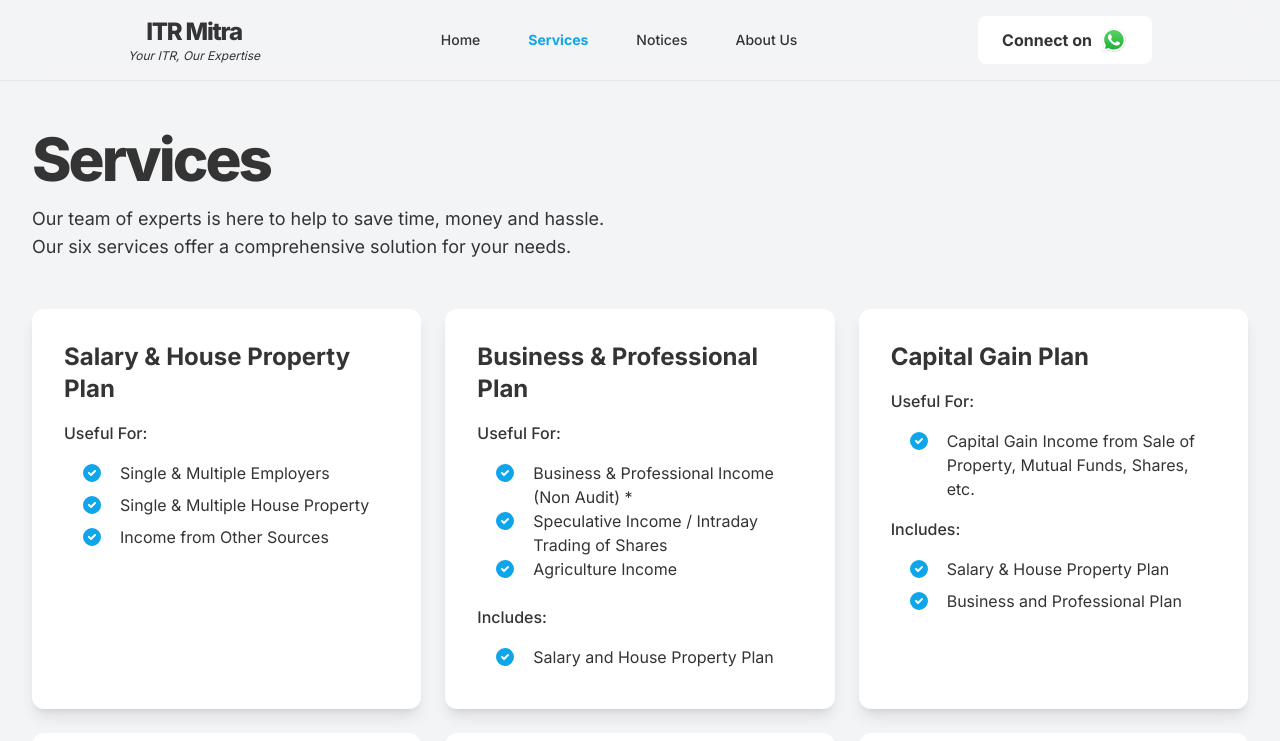
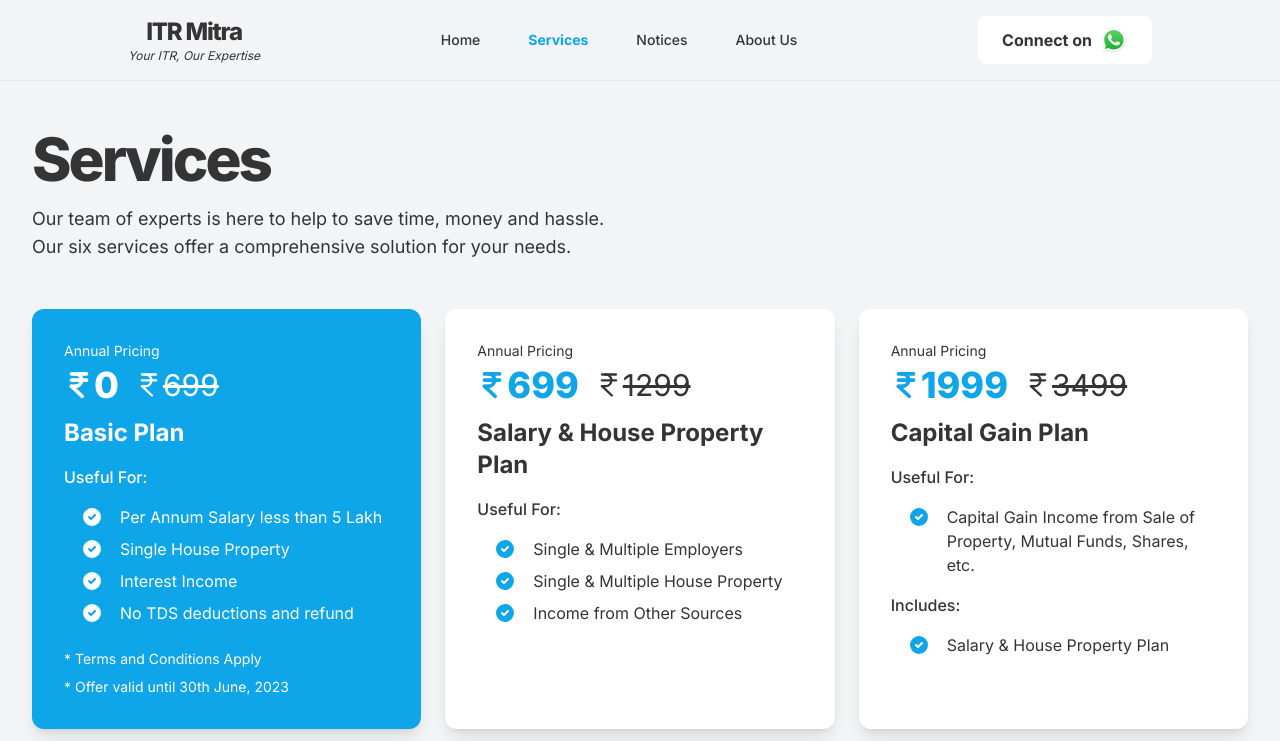
Before and after one commit to itrmitra/itrmitra, a Next.js app: page /services in a window 1280 px wide. Shown: the top 741 px of the page. Built offline with nearby package versions, Linux system fonts and the light colour scheme.

Commit message:
change services ui

```diff
--- a/src/data/services.ts
+++ b/src/data/services.ts
@@ -1,6 +1,21 @@
 export const services = [
     {
+        highlight: true,
+        name: "Basic Plan",
+        priceBefore: "699",
+        priceAfter: "0",
+        usefulFor: [
+            "Per Annum Salary less than 5 Lakh",
+            "Single House Property",
+            "Interest Income",
+            "No TDS deductions and refund",
+        ],
+        extraInfo: ["Terms and Conditions Apply", "Offer valid until 30th June, 2023"],
+    },
+    {
         name: "Salary & House Property Plan",
+        priceBefore: "1299",
+        priceAfter: "699",
         usefulFor: [
             "Single & Multiple Employers",
             "Single & Multiple House Property",
@@ -8,23 +23,31 @@ export const services = [
         ],
     },
     {
+        name: "Capital Gain Plan",
+        priceBefore: "3499",
+        priceAfter: "1999",
+        usefulFor: ["Capital Gain Income from Sale of Property, Mutual Funds, Shares, etc."],
+        includes: ["Salary & House Property Plan"],
+    },
+    {
         name: "Business & Professional Plan",
+        priceBefore: "4499",
+        priceAfter: "2999",
         usefulFor: [
             "Business & Professional Income (Non Audit) *",
             "Speculative Income / Intraday Trading of Shares",
             "Agriculture Income",
         ],
-        includes: ["Salary and House Property Plan"],
-        extraInfo:
-            "Plan does not include Account Writing charges, Business Consultancy services and balance sheet Attestation charges",
+        includes: ["Salary and House Property Plan", "Capital Gain Plan"],
+        extraInfo: [
+            "Plan does not include Account Writing, Business Consultancy Services and Balance Sheet Attestation charges",
+        ],
     },
-    {
-        name: "Capital Gain Plan",
-        usefulFor: ["Capital Gain Income from Sale of Property, Mutual Funds, Shares, etc."],
-        includes: ["Salary & House Property Plan", "Business and Professional Plan"],
-    },
+
     {
         name: "Future & Options Plan",
+        priceBefore: "4999",
+        priceAfter: "3999",
         usefulFor: ["F&O Income/Loss (Non Audit)"],
         includes: [
             "Salary & House Property Plan",
@@ -34,6 +57,8 @@ export const services = [
     },
     {
         name: "Crypto Currency Plan",
+        priceBefore: "6499",
+        priceAfter: "4999",
         usefulFor: ["Income from Crypto"],
         includes: [
             "Salary & House Property Plan",
@@ -44,6 +69,8 @@ export const services = [
     },
     {
         name: "NRI/Resident Having Foreign Income",
+        priceBefore: "6999",
+        priceAfter: "4999",
         usefulFor: [
             "NRI income and Foreign Asset Reporting",
             "Indian Income of NRI individual",
--- a/src/pages/services.tsx
+++ b/src/pages/services.tsx
@@ -1,6 +1,7 @@
-import { CheckCircle2 } from "lucide-react"
+import { CheckCircle2, IndianRupee } from "lucide-react"
 import { services } from "../data/services"
 import { cn } from "../lib/utils"
+import WhatsappButton from "../components/whatsapp_button"
 
 export default function Services() {
     return (
@@ -12,6 +13,7 @@ export default function Services() {
                 content="ITR Mitra provides six types of services including Capital Gain Plan, Future & Options Plan and NRI having Foreign Income."
             />
             <div className="px-8 py-12 text-center md:min-h-screen md:text-left">
+                <div>
                     <h1 className="mb-4 text-4xl font-extrabold leading-tight tracking-tighter md:text-5xl lg:text-6xl">
                         Services
                     </h1>
@@ -19,10 +21,18 @@ export default function Services() {
                         Our team of experts is here to help to save time, money and hassle. Our six
                         services offer a comprehensive solution for your needs.
                     </p>
+                </div>
+
                 <div className="grid grid-cols-1 gap-6 text-left md:grid-cols-2 lg:grid-cols-3">
                     {services.map((item) => (
                         <ServiceCard {...item} key={item.name} />
                     ))}
+                    <div className="flex flex-col items-center justify-center gap-8 rounded-xl bg-green-500 p-8 text-center text-white shadow-lg">
+                        <h1 className="text-3xl font-bold tracking-tight">
+                            For additional discount and offers contact our team
+                        </h1>
+                        <WhatsappButton />
+                    </div>
                 </div>
             </div>
         </>
@@ -33,13 +43,34 @@ function ServiceCard({
     name,
     usefulFor,
     includes,
+    priceBefore,
+    priceAfter,
+    extraInfo,
+    highlight,
 }: {
+    highlight?: boolean
     name: string
+    priceBefore: string
+    priceAfter: string
     usefulFor: string[]
     includes?: string[]
+    extraInfo?: string[]
 }) {
     return (
-        <div className="rounded-xl bg-white p-8 shadow-lg">
+        <div
+            className={cn("rounded-xl bg-white p-8 shadow-lg", highlight && "bg-brand text-white")}
+        >
+            <p className="text-sm">Annual Pricing</p>
+            <div className="mb-2 flex items-center gap-4">
+                <div className={cn("flex items-center text-brand", highlight && "text-white")}>
+                    <IndianRupee size={30} className="h-8 md:h-12" strokeWidth={3} />
+                    <span className="text-4xl font-extrabold">{priceAfter}</span>
+                </div>
+                <div className="flex items-center">
+                    <IndianRupee size={28} />
+                    <span className="text-3xl line-through">{priceBefore}</span>
+                </div>
+            </div>
             <h1 className="mb-4 text-xl font-bold md:text-2xl">{name}</h1>
             <div className="mb-4 space-y-2">
                 <p className="mb-4 text-sm font-medium md:text-base">Useful For:</p>
@@ -47,7 +78,12 @@ function ServiceCard({
                     {usefulFor.map((item, idx) => (
                         <li className="ml-4 flex items-start gap-2 text-sm md:text-base">
                             <div className="min-w-8 h-8">
-                                <CheckCircle2 className="fill-brand text-white md:h-6 md:w-6" />
+                                <CheckCircle2
+                                    className={cn(
+                                        "fill-brand text-white md:h-6 md:w-6",
+                                        highlight && "fill-white text-brand"
+                                    )}
+                                />
                             </div>
                             <span className={cn()}>{item}</span>
                         </li>
@@ -69,6 +105,13 @@ function ServiceCard({
                     </ul>
                 </div>
             )}
+            {extraInfo && (
+                <ul className="mt-4 space-y-2">
+                    {extraInfo.map((item) => (
+                        <li className={cn("text-sm", highlight && "text-white")}>* {item}</li>
+                    ))}
+                </ul>
+            )}
         </div>
     )
 }
```
Lines whose indentation alone changed are shown as unchanged.
